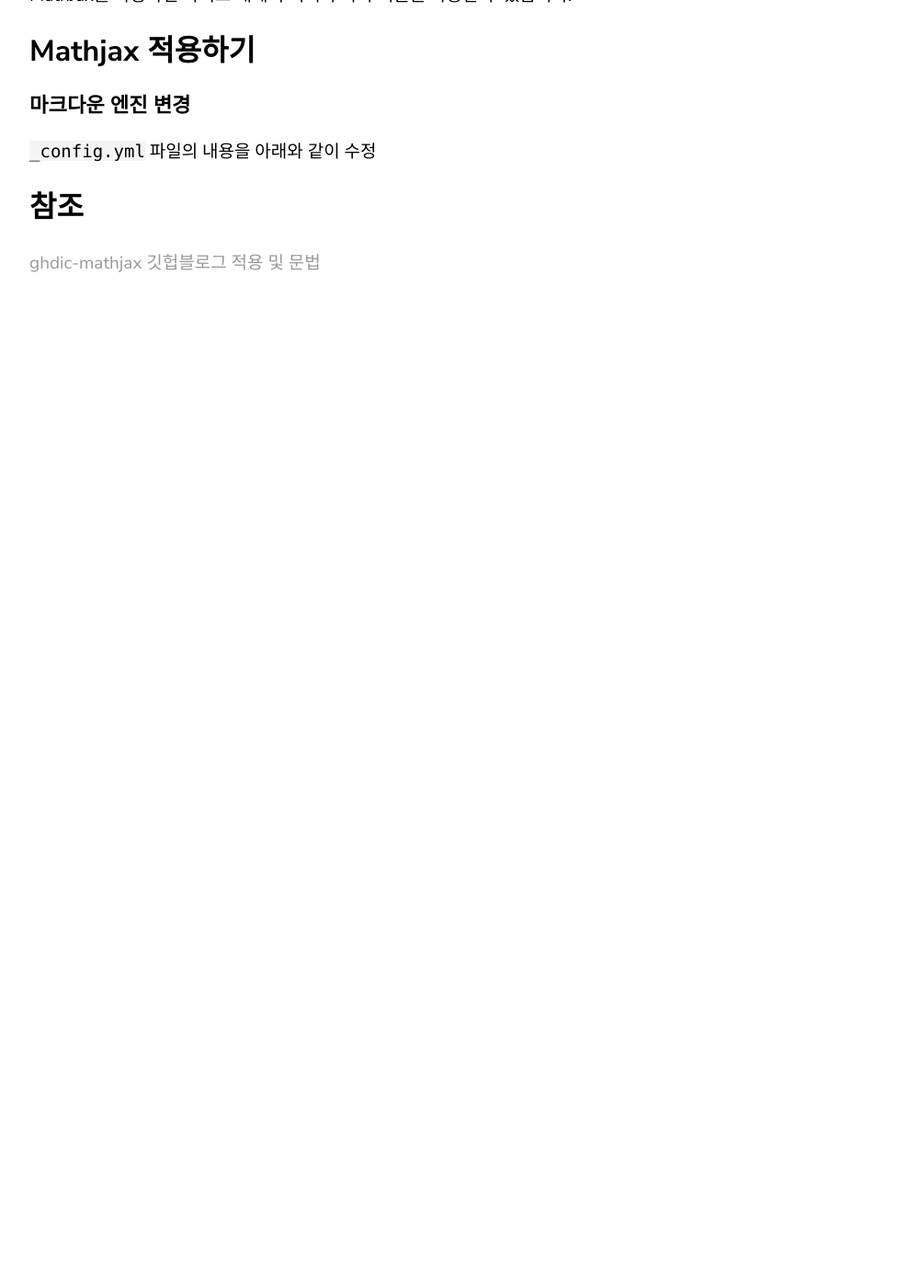
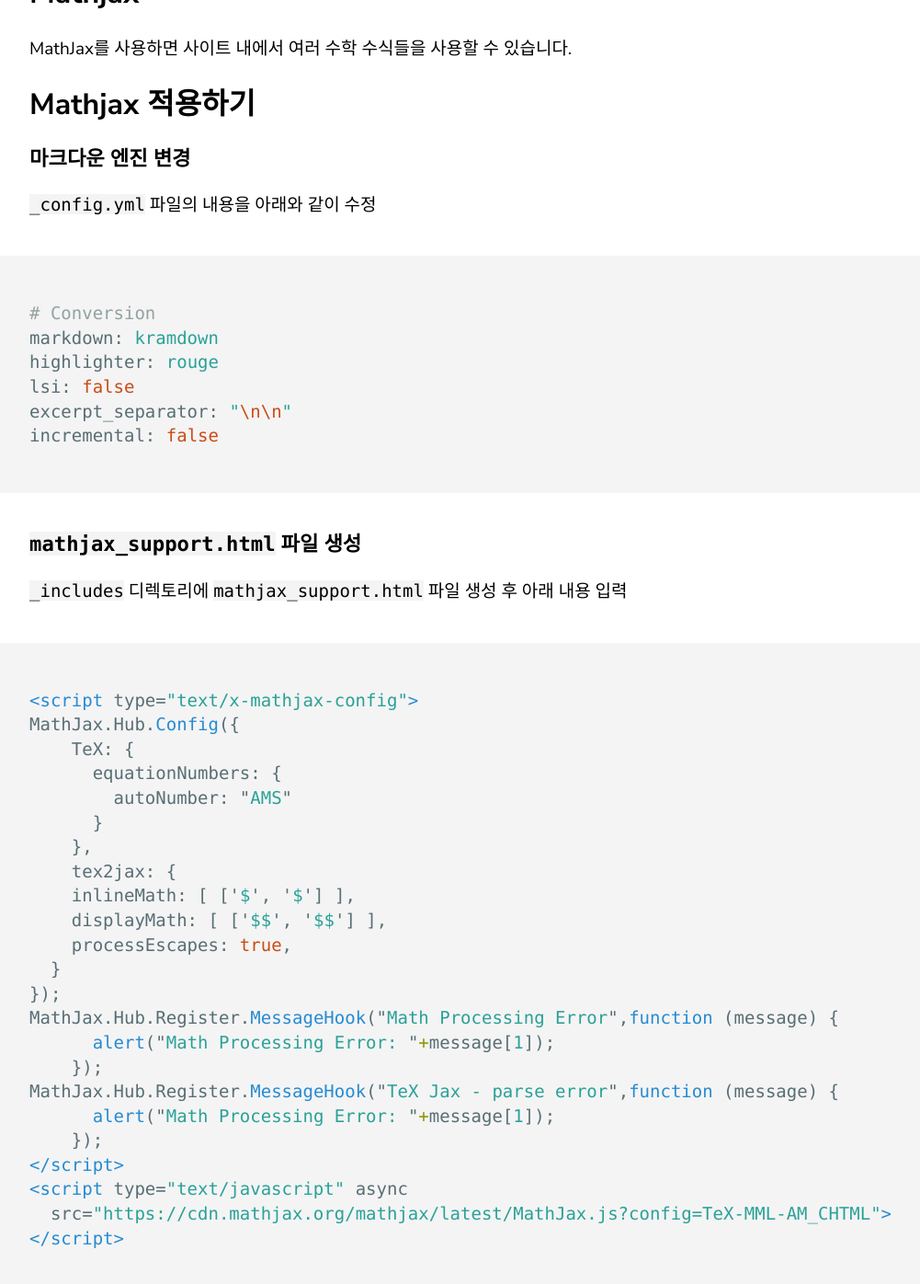
Before and after one commit to uowol/uowol.github.io, a Jekyll site: the page built from _posts/2020-11-17-post-7.md, in a window 1280 px wide and 1400 px high, scrolled down 662 px. Shown: the top 1396 px of the window at 92% size, without its empty margins (68-1069 px from the left). Built offline with Jekyll 4.4.1, drawn with Linux system fonts in a browser that asks for light colours; comment, search, counter and statistics services are not loaded; before the commit the page ends 989 px from its top, so only the background shows below that; some of the changed text lies outside the part shown.

Commit message:
post
내일꺼까지

````diff
--- a/_config.yml
+++ b/_config.yml
@@ -6,6 +6,13 @@
   line in _config.yml. It will appear in your document head meta (for
   Google search results) and in your feed.xml site description.
 show_excerpts: true # set to true to show excerpts on the homepage
+
+# Conversion
+markdown: kramdown
+highlighter: rouge
+lsi: false
+excerpt_separator: "\n\n"
+incremental: false
 
 # Minima date format
 # refer to http://shopify.github.io/liquid/filters/date/ if you want to customize this
--- a/_layouts/post.html
+++ b/_layouts/post.html
@@ -2,6 +2,9 @@
 <html lang="en">
 <head>
   {%- include head.html -%}
+  {% if page.use_math %}
+    {% include mathjax_support.html %}
+  {% endif %}
 </head>
 <body>
   <header class="texture-{{ site.texture.style }}">
--- a/_posts/2020-11-17-post-7.md
+++ b/_posts/2020-11-17-post-7.md
@@ -1,18 +1,93 @@
 ---
 layout: post
-title: '블로그에 수학 수식 집어넣기'
+title: 'Github 블로그에 수학 수식 집어넣기'
 description: thanks to
 date: 2020-11-17 19:21:00 +0900
 categories: Modify_settings
 ---
-## Mathjax란?
+## Mathjax
 MathJax를 사용하면 사이트 내에서 여러 수학 수식들을 사용할 수 있습니다.
 
 ## Mathjax 적용하기
+
 ### 마크다운 엔진 변경
+
 `_config.yml` 파일의 내용을 아래와 같이 수정
+
+```yml
+# Conversion
+markdown: kramdown
+highlighter: rouge
+lsi: false
+excerpt_separator: "\n\n"
+incremental: false
+```
+
+### `mathjax_support.html` 파일 생성
+
+`_includes` 디렉토리에 `mathjax_support.html` 파일 생성 후 아래 내용 입력
+
+```html
+<script type="text/x-mathjax-config">
+MathJax.Hub.Config({
+    TeX: {
+      equationNumbers: {
+        autoNumber: "AMS"
+      }
+    },
+    tex2jax: {
+    inlineMath: [ ['$', '$'] ],
+    displayMath: [ ['$$', '$$'] ],
+    processEscapes: true,
+  }
+});
+MathJax.Hub.Register.MessageHook("Math Processing Error",function (message) {
+	  alert("Math Processing Error: "+message[1]);
+	});
+MathJax.Hub.Register.MessageHook("TeX Jax - parse error",function (message) {
+	  alert("Math Processing Error: "+message[1]);
+	});
+</script>
+<script type="text/javascript" async
+  src="https://cdn.mathjax.org/mathjax/latest/MathJax.js?config=TeX-MML-AM_CHTML">
+</script>
+```
+
+### `_layouts`/`default.html` 파일의 `<head>` 부분에 아래 내용 삽입
+
+- 저 같은 경우 `default.html`대신 `post.html` 파일에 삽입하였습니다.
+
+```html
+// % 앞에 '　' 문자가 들어있습니다. 제거하면 실행되어버려서 넣어놨으니 사용하실 땐 제거해주세요.
+
+{　% if page.use_math %}
+  {　% include mathjax_support.html %}
+{　% endif %}
+```
+
+### YAML front-matter 설정
+수학식을 표시할 포스트의 front-matter에 `use_math: true` 적용
+
+```yaml
+---
+title: "Jekyll Github 블로그에 수학 수식 집어넣기"
+tags:
+  - Blog
+  - MathJax
+  - Jekyll
+  - LaTeX
+use_math: true
+---
+```
+
+## Mathjax 활용하기
+
+와... 진짜 생각보다 많아요. 자세한 것은 [여기][mathjax]에서!
+
+일단 여기까지 오늘은!
 
 ## 참조
 [ghdic-mathjax 깃헙블로그 적용 및 문법][ghdic]
 
 [ghdic]: https://ghdic.github.io/math/default/mathjax-%EB%AC%B8%EB%B2%95/
+[mathjax]: https://math.meta.stackexchange.com/questions/5020/mathjax-basic-tutorial-and-quick-reference/
````
Also changed, not shown: _includes/mathjax_support.html (added, +23 -0 lines), whatTimeIsIt.py (added, +8 -0 lines), _posts/2020-11-17-post-5.md (line endings or trailing spaces).
